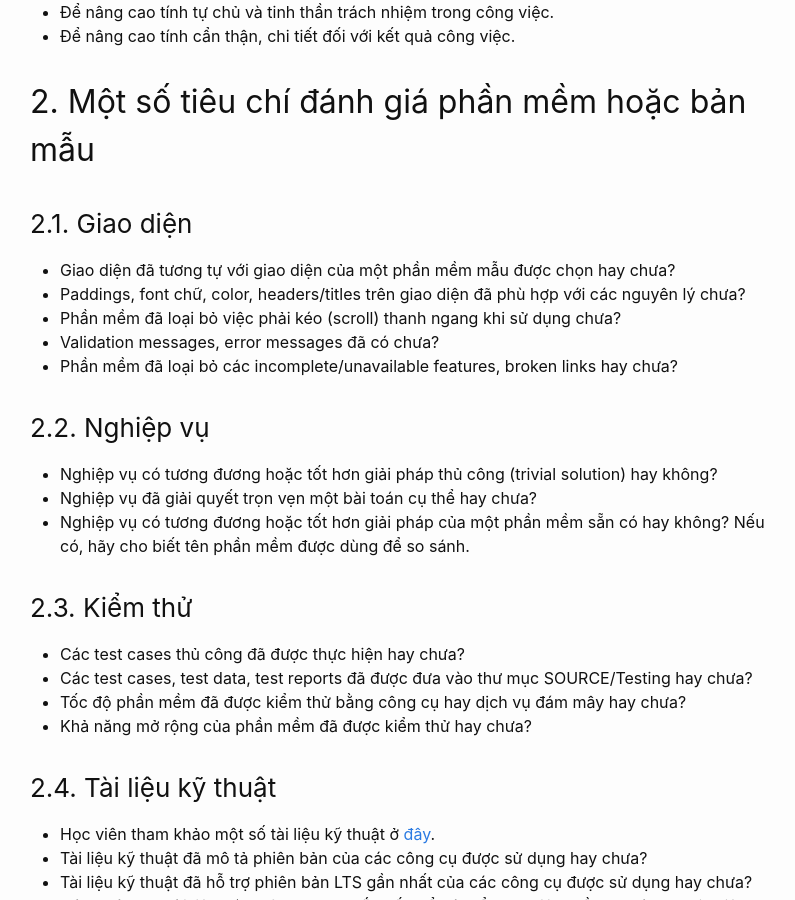
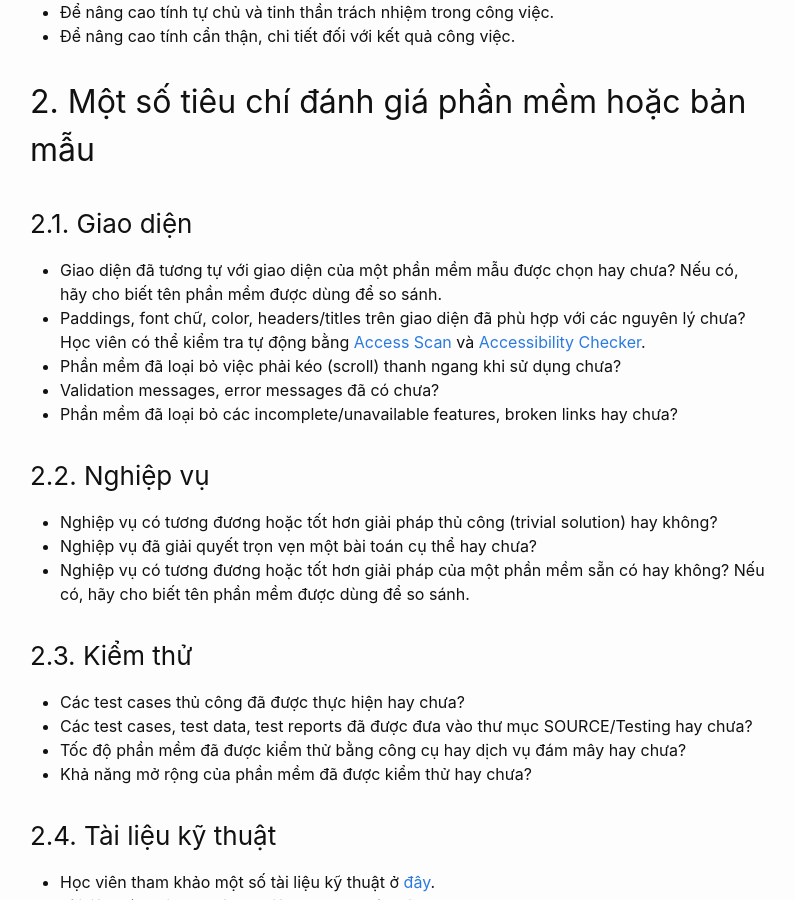
Before and after one commit to ngohuybien/ngohuybien.github.io, a Jekyll site: the page built from _posts/2024-08-02-master-thesis-software-evaluation.md, in a window 1280 px wide and 900 px high, scrolled down 492 px. Shown: the whole window, without its empty margins (240-1035 px from the left). Built offline with Jekyll 4.4.1, drawn with Linux system fonts in a browser that asks for light colours.

Commit message:
Update 2024-08-02-master-thesis-software-evaluation.md

```diff
--- a/_posts/2024-08-02-master-thesis-software-evaluation.md
+++ b/_posts/2024-08-02-master-thesis-software-evaluation.md
@@ -17,8 +17,8 @@
 ## 2.	Một số tiêu chí đánh giá phần mềm hoặc bản mẫu
 
 ### 2.1. Giao diện
-* Giao diện đã tương tự với giao diện của một phần mềm mẫu được chọn hay chưa?
-* Paddings, font chữ, color, headers/titles trên giao diện đã phù hợp với các nguyên lý chưa?
+* Giao diện đã tương tự với giao diện của một phần mềm mẫu được chọn hay chưa? Nếu có, hãy cho biết tên phần mềm được dùng để so sánh.
+* Paddings, font chữ, color, headers/titles trên giao diện đã phù hợp với các nguyên lý chưa? Học viên có thể kiểm tra tự động bằng <a href="https://accessibe.com/accessscan" target="_blank">Access Scan</a> và <a href="https://www.accessibilitychecker.org/" target="_blank">Accessibility Checker</a>.
 * Phần mềm đã loại bỏ việc phải kéo (scroll) thanh ngang khi sử dụng chưa?
 * Validation messages, error messages đã có chưa?
 * Phần mềm đã loại bỏ các incomplete/unavailable features, broken links hay chưa?
```
